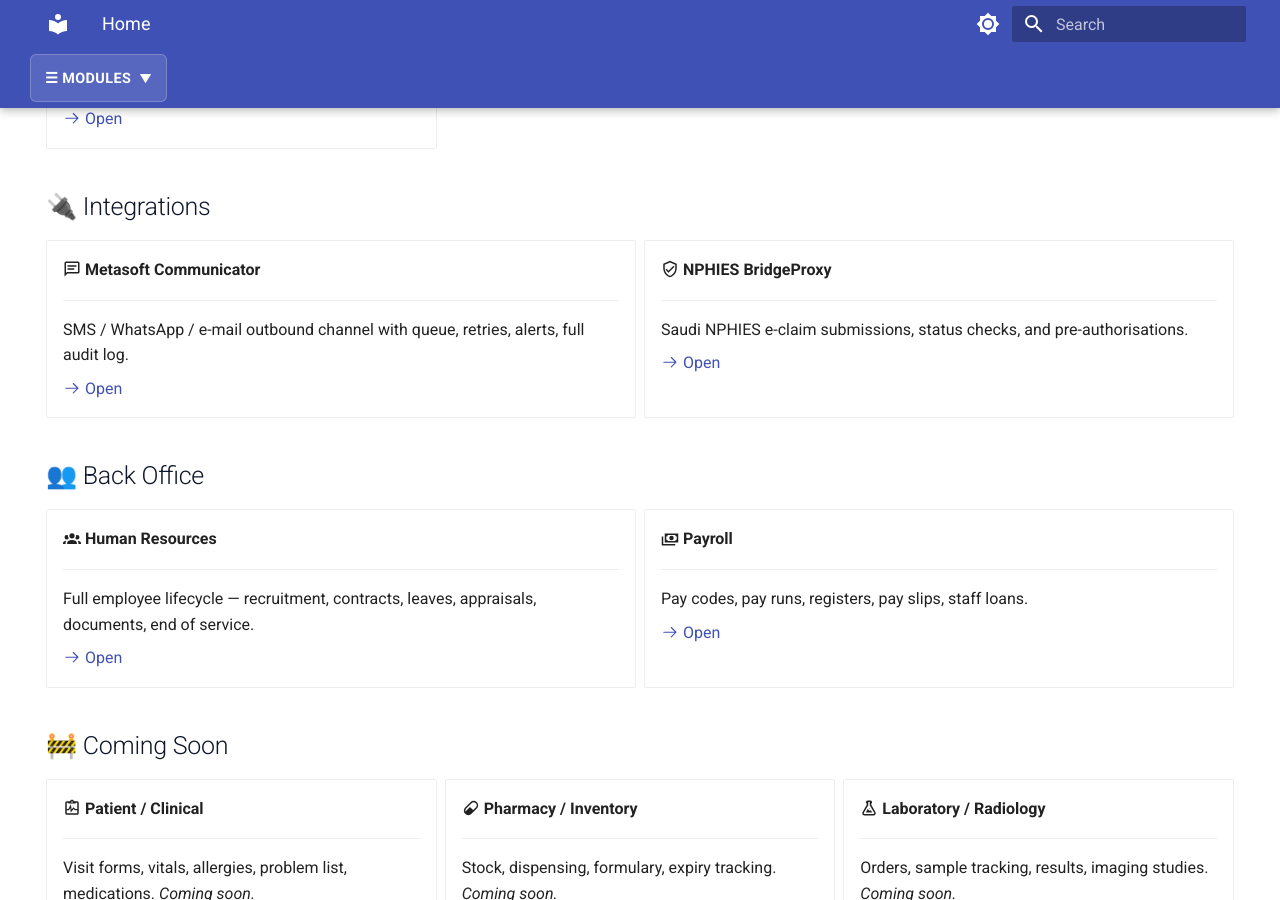
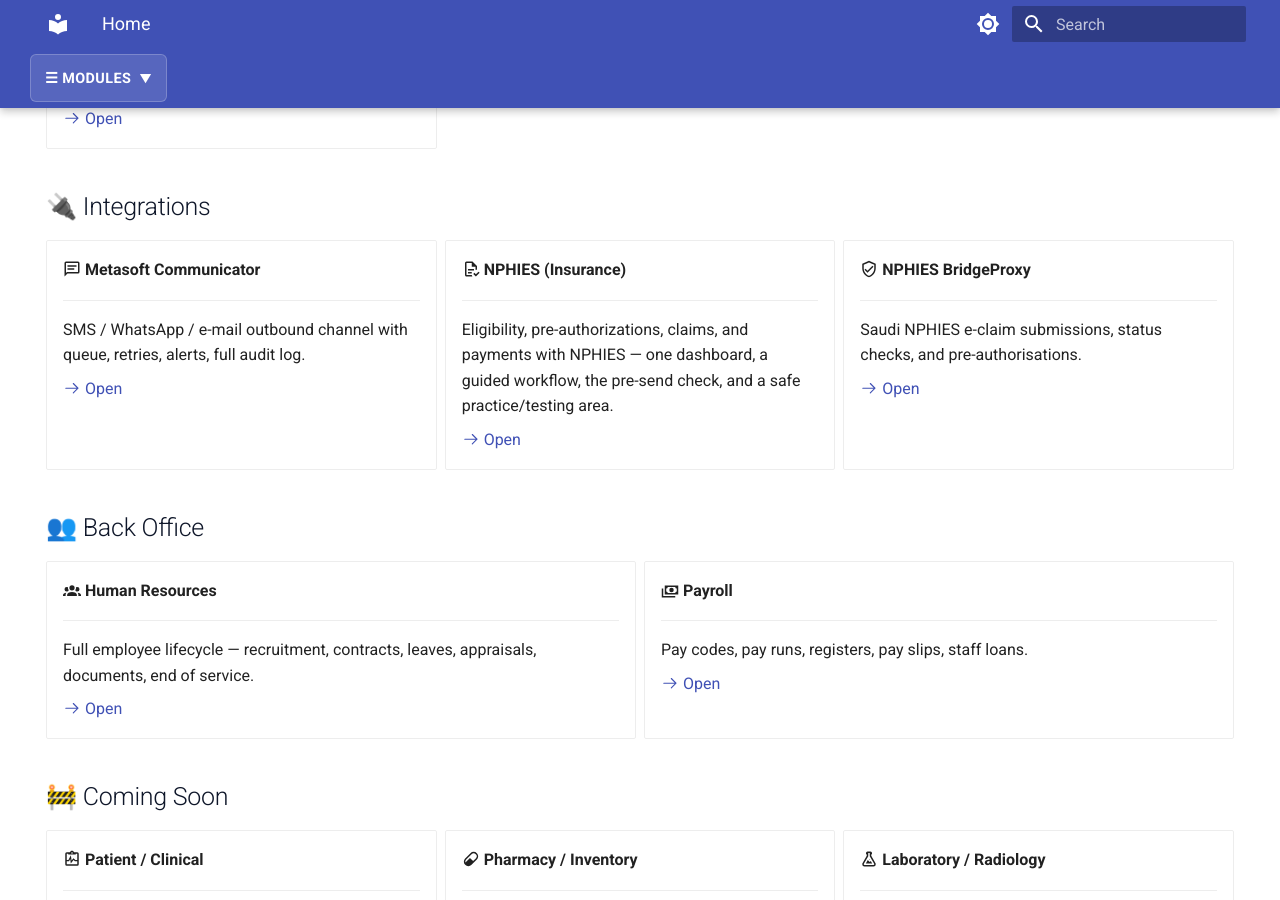
Before and after one commit to mtsoft2/HMS-HELP, an MkDocs documentation site: the page built from docs/index.md, in a window 1280 px wide and 900 px high, scrolled down 1595 px. Built offline with MkDocs 1.6.1 and Material for MkDocs 9.7.7, drawn with Linux system fonts in a browser that asks for light colours.

Commit message:
Add NPHIES module card to home page module list

```diff
--- a/docs/index.md
+++ b/docs/index.md
@@ -145,6 +145,14 @@ or use the search box (top right) to find a feature by name.
 
     [:octicons-arrow-right-24: Open](communicator/index.md)
 
+- :material-file-document-check-outline: **NPHIES (Insurance)**
+
+    ---
+
+    Eligibility, pre-authorizations, claims, and payments with NPHIES — one dashboard, a guided workflow, the pre-send check, and a safe practice/testing area.
+
+    [:octicons-arrow-right-24: Open](nphies/index.md)
+
 - :material-shield-check-outline: **NPHIES BridgeProxy**
 
     ---
```
